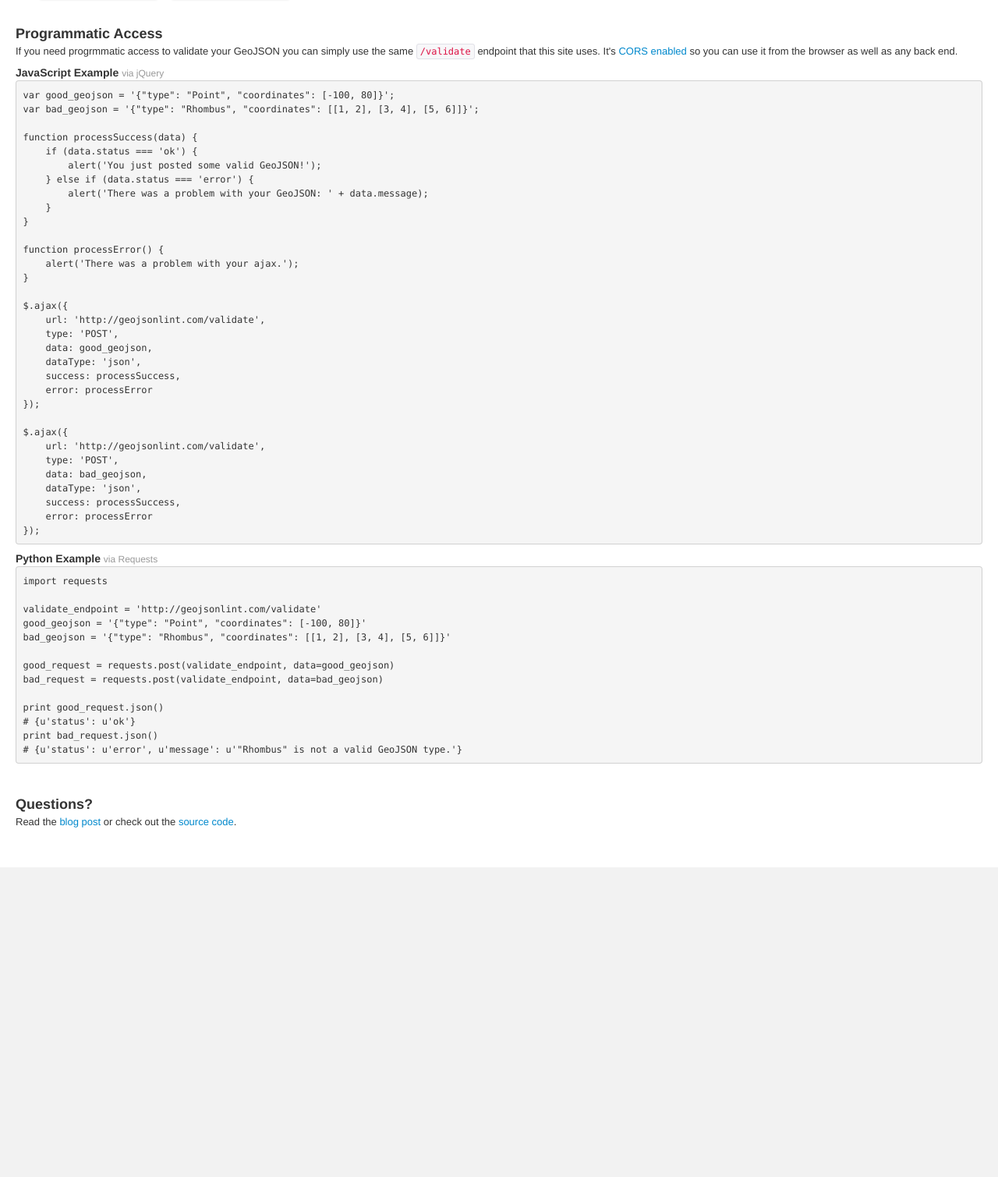
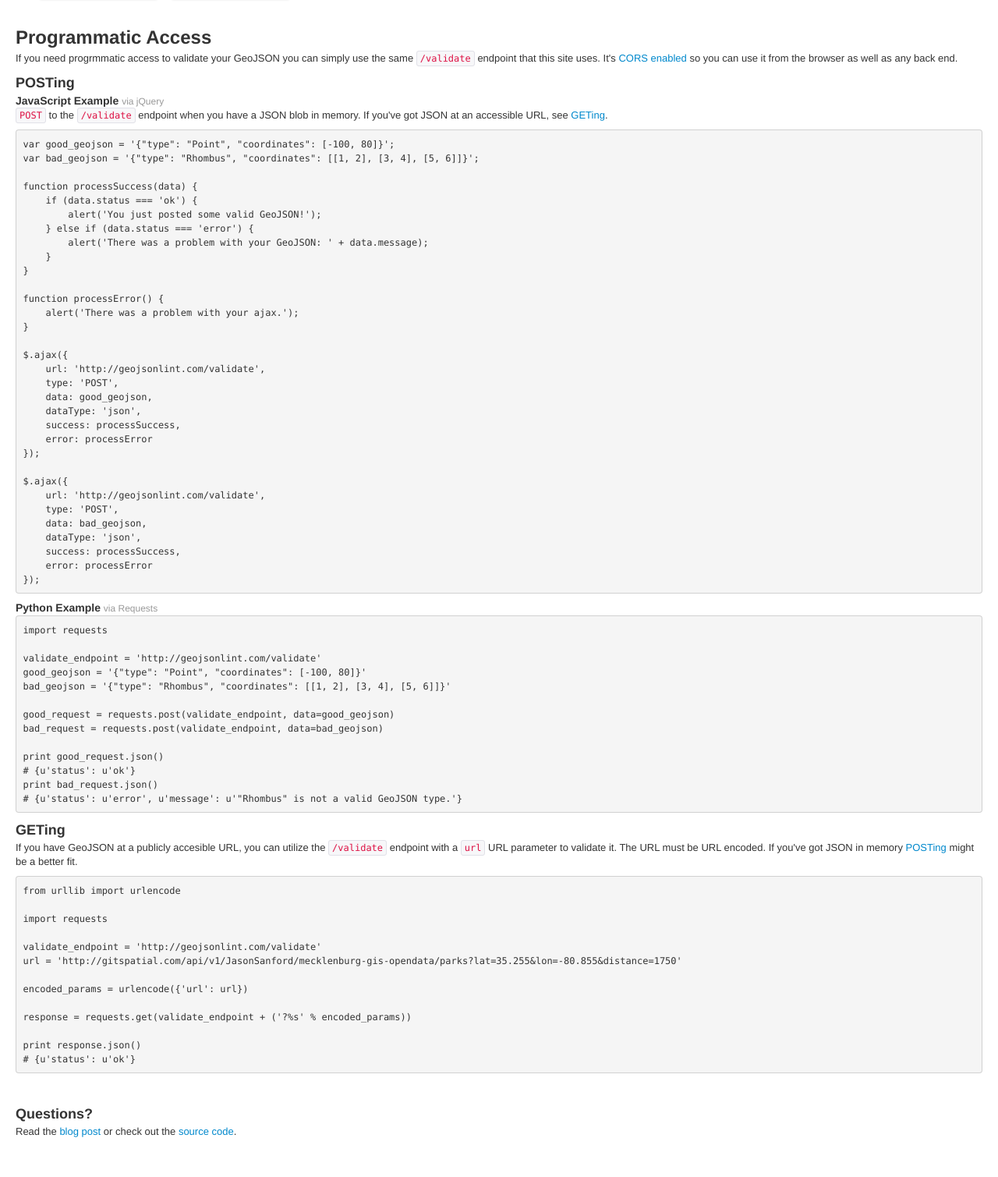
Before and after one commit to JasonSanford/geojsonlint.com, a Python web app: template geojsonlint/templates/index.html in a window 1280 px wide. Shown: the part 487-1996 px from the top of the page at 78% size. Before the commit the page ends 1599 px from the top, so only its background shows below. Run offline with Jinja, Linux system fonts and the light colour scheme; the template is opened without the code that fills it, so the values that code supplies are empty; some libraries are stand-ins or nearby versions.

Commit message:
Example for GETing with url parameter

```diff
--- a/geojsonlint/templates/index.html
+++ b/geojsonlint/templates/index.html
@@ -92,11 +92,13 @@
         </div>
     </div>
     <div class="container-fluid" style="margin-top: 30px;">
-        <h3>Programmatic Access</h3>
+        <h2>Programmatic Access</h2>
         <p>
             If you need progrmmatic access to validate your GeoJSON you can simply use the same <code>/validate</code> endpoint that this site uses. It's <a href="http://en.wikipedia.org/wiki/Cross-origin_resource_sharing">CORS enabled</a> so you can use it from the browser as well as any back end.
         </p>
+        <h3 id="posting">POSTing</h3>
         <h4>JavaScript Example <small>via jQuery</small></h4>
+        <p><code>POST</code> to the <code>/validate</code> endpoint when you have a JSON blob in memory. If you've got JSON at an accessible URL, see <a href="#geting">GETing</a>.</p>
         <pre><code>var good_geojson = '{"type": "Point", "coordinates": [-100, 80]}';
 var bad_geojson = '{"type": "Rhombus", "coordinates": [[1, 2], [3, 4], [5, 6]]}';
 
@@ -144,6 +146,22 @@ print good_request.json()
 # {u'status': u'ok'}
 print bad_request.json()
 # {u'status': u'error', u'message': u'"Rhombus" is not a valid GeoJSON type.'}</code></pre>
+
+        <h3 id="geting">GETing</h3>
+        <p>If you have GeoJSON at a publicly accesible URL, you can utilize the <code>/validate</code> endpoint with a <code>url</code> URL parameter to validate it. The URL must be URL encoded. If you've got JSON in memory <a href="#posting">POSTing</a> might be a better fit.</p>
+        <pre><code>from urllib import urlencode
+
+import requests
+
+validate_endpoint = 'http://geojsonlint.com/validate'
+url = 'http://gitspatial.com/api/v1/JasonSanford/mecklenburg-gis-opendata/parks?lat=35.255&lon=-80.855&distance=1750'
+
+encoded_params = urlencode({'url': url})
+
+response = requests.get(validate_endpoint + ('?%s' % encoded_params))
+
+print response.json()
+# {u'status': u'ok'}</code></pre>
     </div>
     <div class="container-fluid" style="margin-top: 30px;">
         <h3>Questions?</h3>
```
